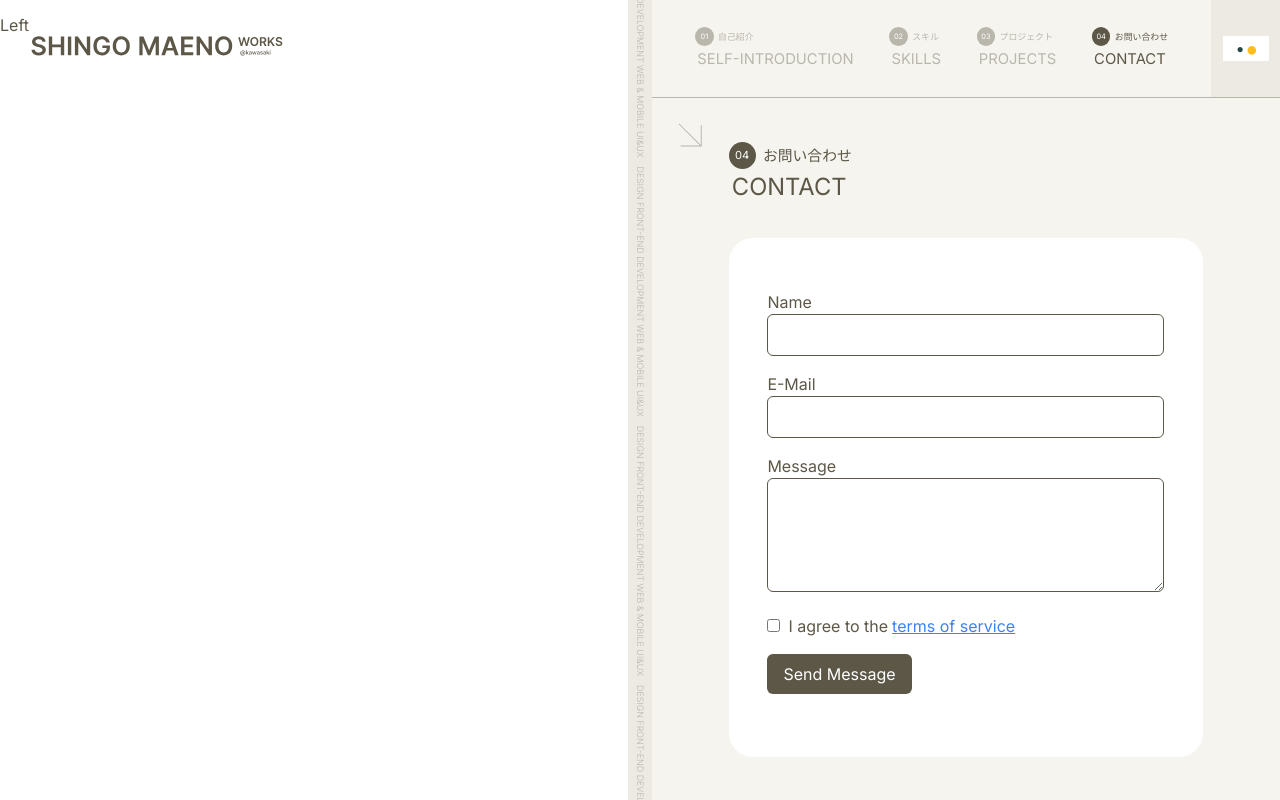
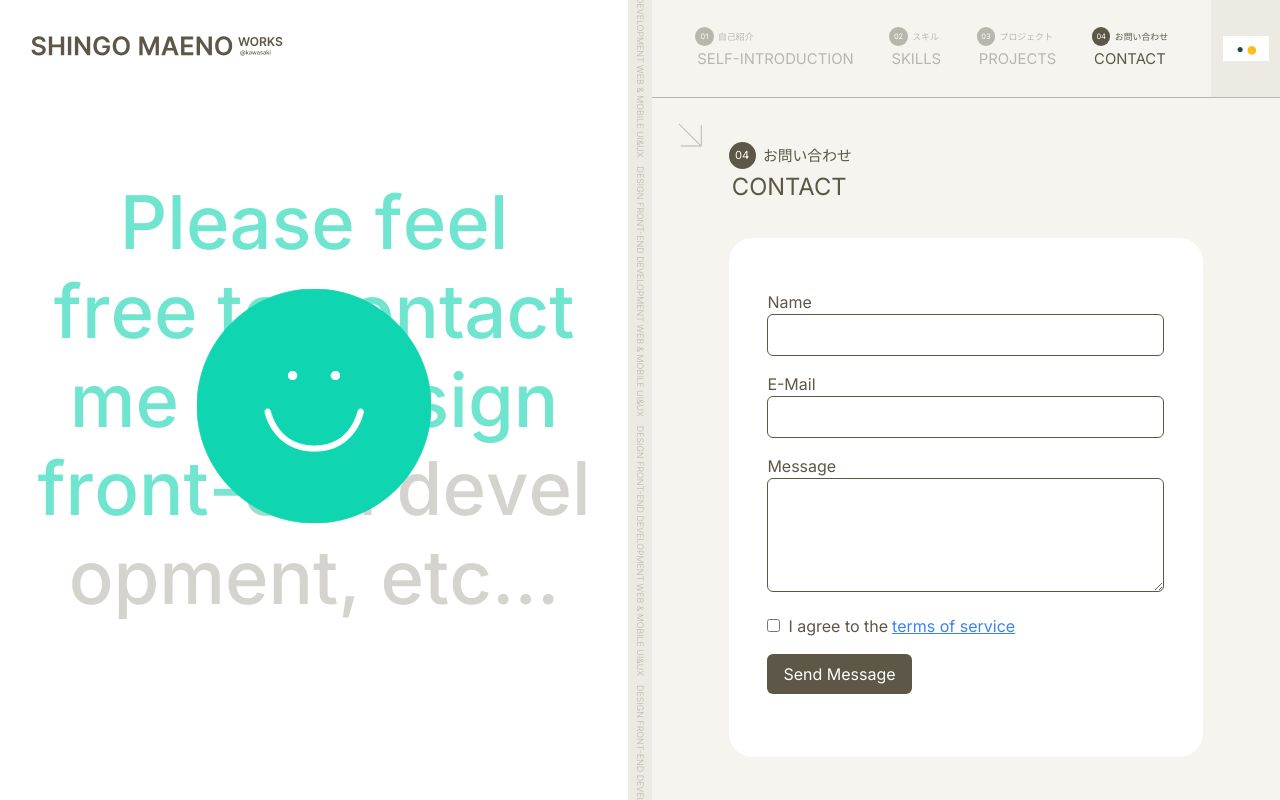
Before and after one commit to awakepanda/portfolio, a Next.js app: page /contact in a window 1280 px wide. Built offline with nearby package versions, Linux system fonts and the light colour scheme.

Commit message:
feat: add animation

```diff
--- a/src/app/contact/page.tsx
+++ b/src/app/contact/page.tsx
@@ -1,10 +1,11 @@
 import ContactTextContent from "@/features/contact/components/ContactTextContent";
 import SplitLayout from "../layout/SplitLayout";
+import ContactAniamtionContent from "@/features/contact/components/ContactAnimationContent";
 
 export default function Contact() {
   return (
     <SplitLayout
-      leftContent={<p>Left</p>}
+      leftContent={<ContactAniamtionContent />}
       rightContent={<ContactTextContent />}
     />
   );
--- /dev/null
+++ b/src/features/contact/components/ContactAnimationContent.tsx
@@ -0,0 +1,42 @@
+"use client";
+
+import { motion } from "framer-motion";
+import Lottie from "lottie-react";
+import lipSyncAnimationData from "../../selfintroduction/animations/LipSync.json";
+import blinkAnimationData from "../../selfintroduction/animations/Blink.json";
+import ContactAnimationBackgroundText from "./ContactAnimtionBackgroundText";
+
+export default function ContactAniamtionContent() {
+  return (
+    <div className="w-full h-full flex justify-center items-center">
+      <ContactAnimationBackgroundText />
+      <div className="relative w-sp-[172] md:w-tablet-[272] lg:w-pc-[316]">
+        <Lottie
+          animationData={lipSyncAnimationData}
+          className="lottie-color-modifier w-full h-full"
+          autoplay={false}
+          loop={false}
+        />
+        <Lottie
+          animationData={blinkAnimationData}
+          className="lottie-color-modifier absolute transform -translate-x-1/2 left-1/2 w-sp-[38.5] t-sp-[60] md:w-tablet-[60] md:t-tablet-[96] lg:w-pc-[70] lg:t-pc-[111]"
+          autoplay={true}
+          loop={true}
+        />
+      </div>
+      <motion.div
+        className="absolute w-pc-[506]"
+        initial={{ top: "50%", left: "50%", x: "-50%", y: "-50%" }}
+        animate={{ rotate: 360 }}
+        transition={{
+          duration: 6,
+          repeat: Infinity,
+          ease: "easeInOut",
+          type: "spring",
+          stiffness: 100,
+          damping: 100,
+        }}
+      ></motion.div>
+    </div>
+  );
+}
--- /dev/null
+++ b/src/features/contact/components/ContactAnimtionBackgroundText.tsx
@@ -0,0 +1,63 @@
+import React, { useState, useEffect } from "react";
+
+export default function ContactAnimationBackgroundText() {
+  const textLines = [
+    "Please feel",
+    "free to contact",
+    "me for design",
+    "front-end development, etc...",
+  ];
+  const text = textLines.join(" ");
+  const [animatedChars, setAnimatedChars] = useState<boolean[]>(
+    new Array(text.length).fill(false),
+  );
+
+  useEffect(() => {
+    const animationInterval = 100;
+    const startDelay = 500;
+    const timer = setTimeout(() => {
+      text.split("").forEach((_, index) => {
+        setTimeout(() => {
+          setAnimatedChars((prev) => {
+            const newState = [...prev];
+            newState[index] = true;
+            return newState;
+          });
+        }, index * animationInterval);
+      });
+    }, startDelay);
+    return () => clearTimeout(timer);
+  }, [text]);
+
+  let overallIndex = 0;
+
+  return (
+    <div className="absolute inset-0 flex items-center justify-center">
+      <p className="font-medium text-center opacity-60 text-pc-[100] leading-pc-[120] w-full px-pc-[30]">
+        {textLines.map((line, lineIndex) => (
+          <React.Fragment key={lineIndex}>
+            {line.split("").map((char, charIndex) => {
+              const currentIndex = overallIndex++;
+              return (
+                <span
+                  key={currentIndex}
+                  className={`inline-block transition-colors duration-500 ${
+                    animatedChars[currentIndex] ? "text-illust" : "text-light"
+                  } ${char === " " ? "space-char" : ""}`}
+                >
+                  {char === " " ? "\u00A0" : char}
+                </span>
+              );
+            })}
+            {lineIndex < textLines.length - 1 && (
+              <>
+                <br />
+                {(overallIndex++, null)}
+              </>
+            )}
+          </React.Fragment>
+        ))}
+      </p>
+    </div>
+  );
+}
```
